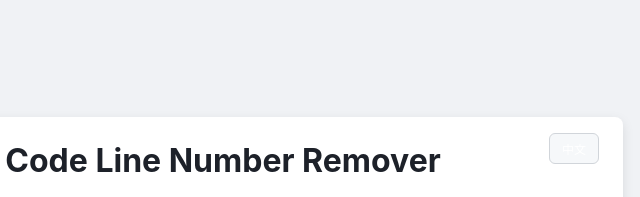
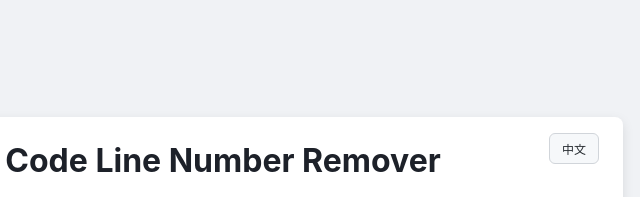
Before and after one commit to alingse/lineno-remover, a plain HTML site: page index.html in a window 1280 px wide. Shown: the top 197 px of the page, 417-1057 px from the left. Drawn offline with Linux system fonts and the light colour scheme.

Commit message:
fix: 调整语言切换按钮的字体颜色

```diff
--- a/index.html
+++ b/index.html
@@ -36,6 +36,7 @@
             border: 1px solid #d1d5da;
             border-radius: 6px;
             cursor: pointer;
+            color: #24292e;
         }
         h1 {
             text-align: center;
```
